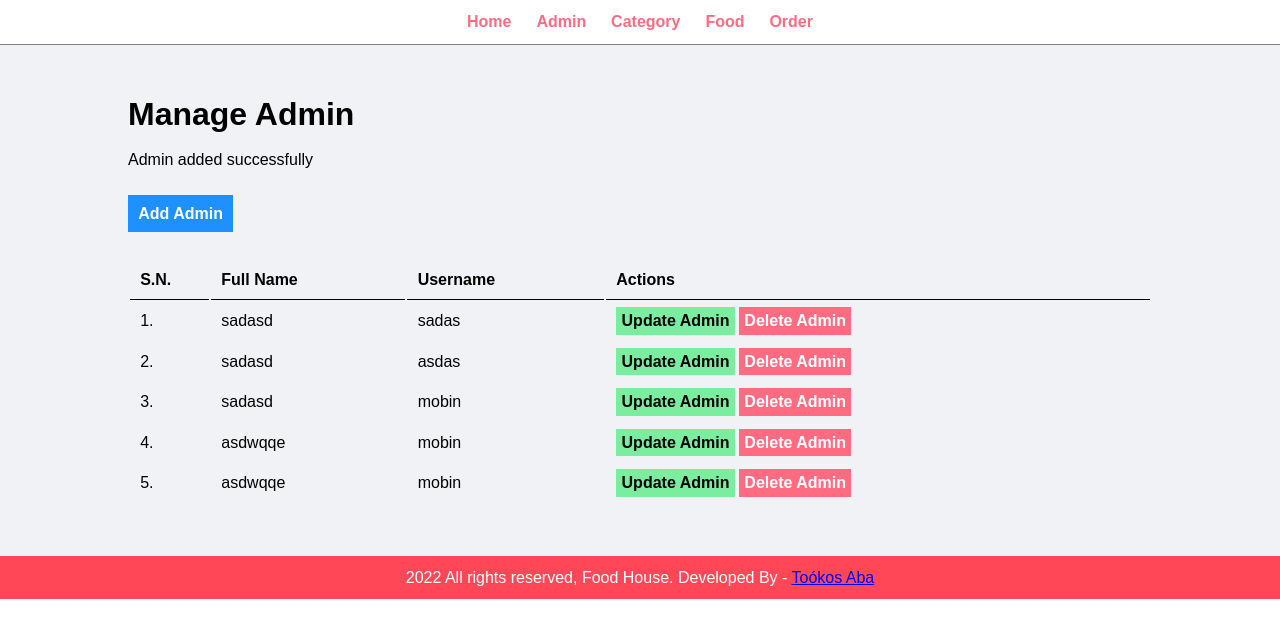
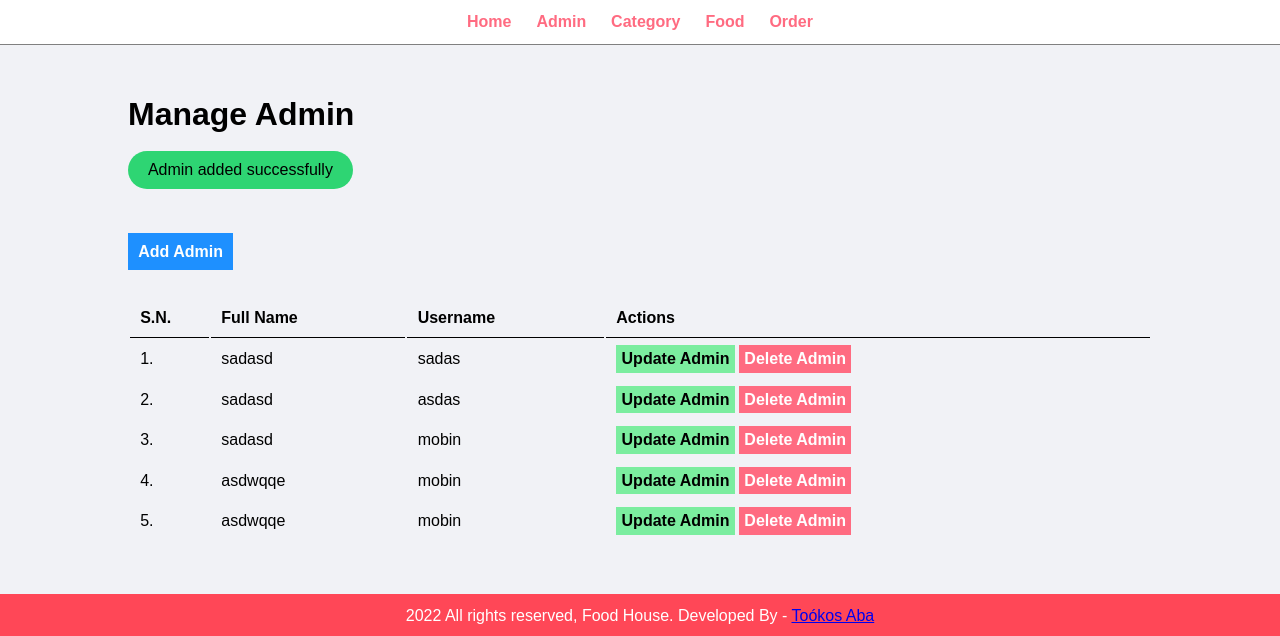
Before and after one commit to T0k0saba/food-order-site, a PHP site: page /food-order-site/admin/manage-admin.php in a window 1280 px wide. Shown: the top 636 px of the page. Run offline with PHP 8.4, Linux system fonts and the light colour scheme; the visitor is signed in with stand-in values (Sample User, id 1); data comes from the database, SQL or seed files in the repository.

Commit message:
change message box Admin added successfully

```diff
--- a/admin/manage-admin.php
+++ b/admin/manage-admin.php
@@ -7,13 +7,18 @@ include('partials/menu.php');
         <div class="wrapper">
             <h1>Manage Admin</h1>
             <br>
-
             <?php
-        if (isset($_SESSION['add'])) {
+            if (isset($_SESSION['add'])) { ?>
+                <div class="addSuccess">
+                    <?php
                     echo $_SESSION['add']; //display session message
                     unset($_SESSION['add']); //removing session message
+                    ?>
+                </div>
+                <?php
             }
             ?>
+
             <br><br><br>
 
             <!-- Button to add Admin -->
@@ -40,7 +45,7 @@ include('partials/menu.php');
                     // count rows to check whether we have data in database or not
                     $count = mysqli_num_rows($res); //function to get all the rows in database
 
-                $sn=1; // create a variable and assign the value
+                    $sn = 1; // create a variable and assign the value
 
                     // check the num of rows
                     if ($count > 0) {
--- a/css/admin.css
+++ b/css/admin.css
@@ -9,7 +9,13 @@ Version: 1.0;
     padding: 0;
     font-family: Arial, Helvetica, sans-serif;
 }
-
+.addSuccess{
+    background-color: #2ed573;
+    padding: 10px;
+    border-radius: 20px;
+    width: 20%;
+    text-align: center;
+}
 .wrapper {
     padding: 1%;
     width: 80%;
```
Lines whose indentation alone changed are shown as unchanged.
